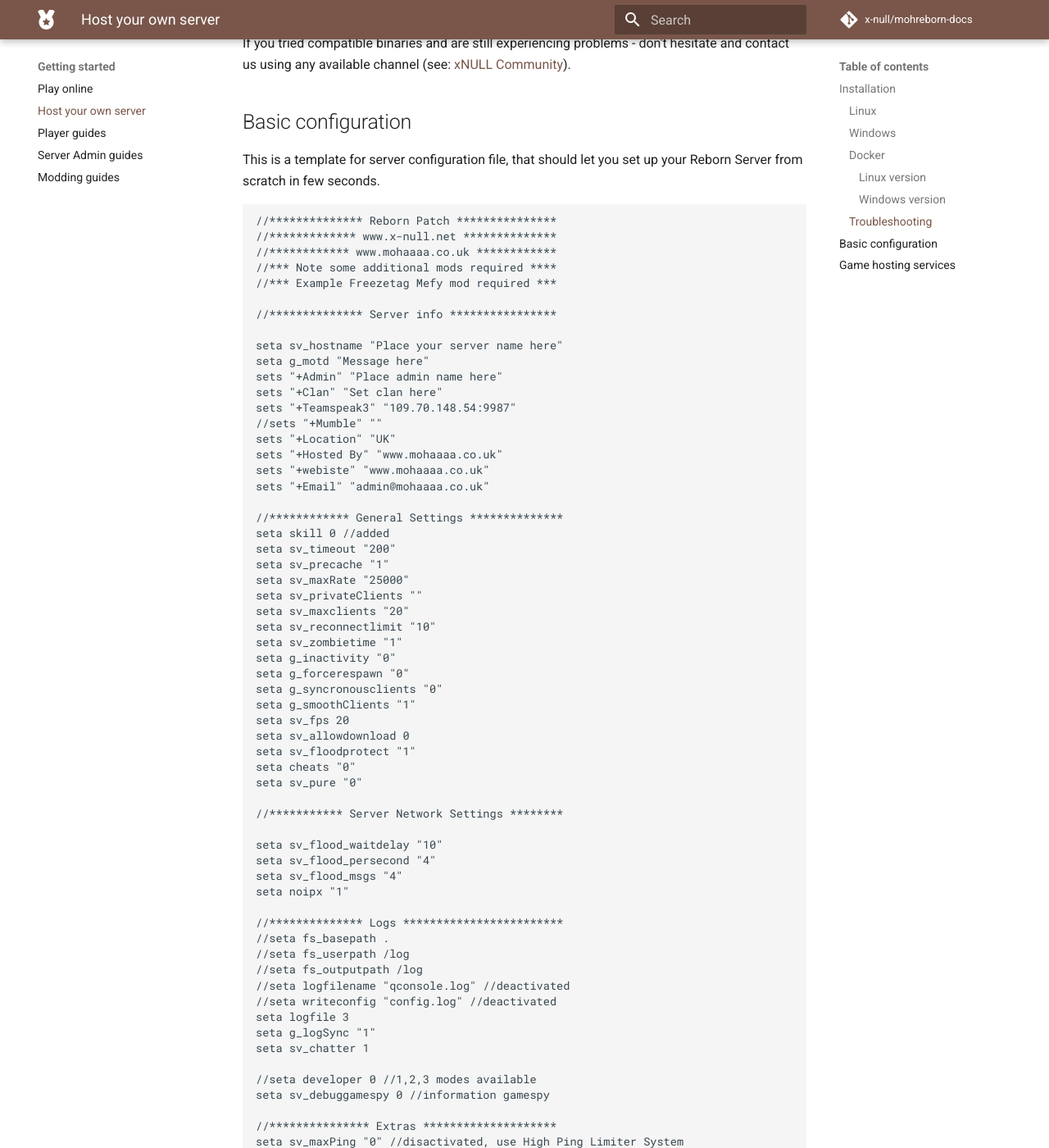
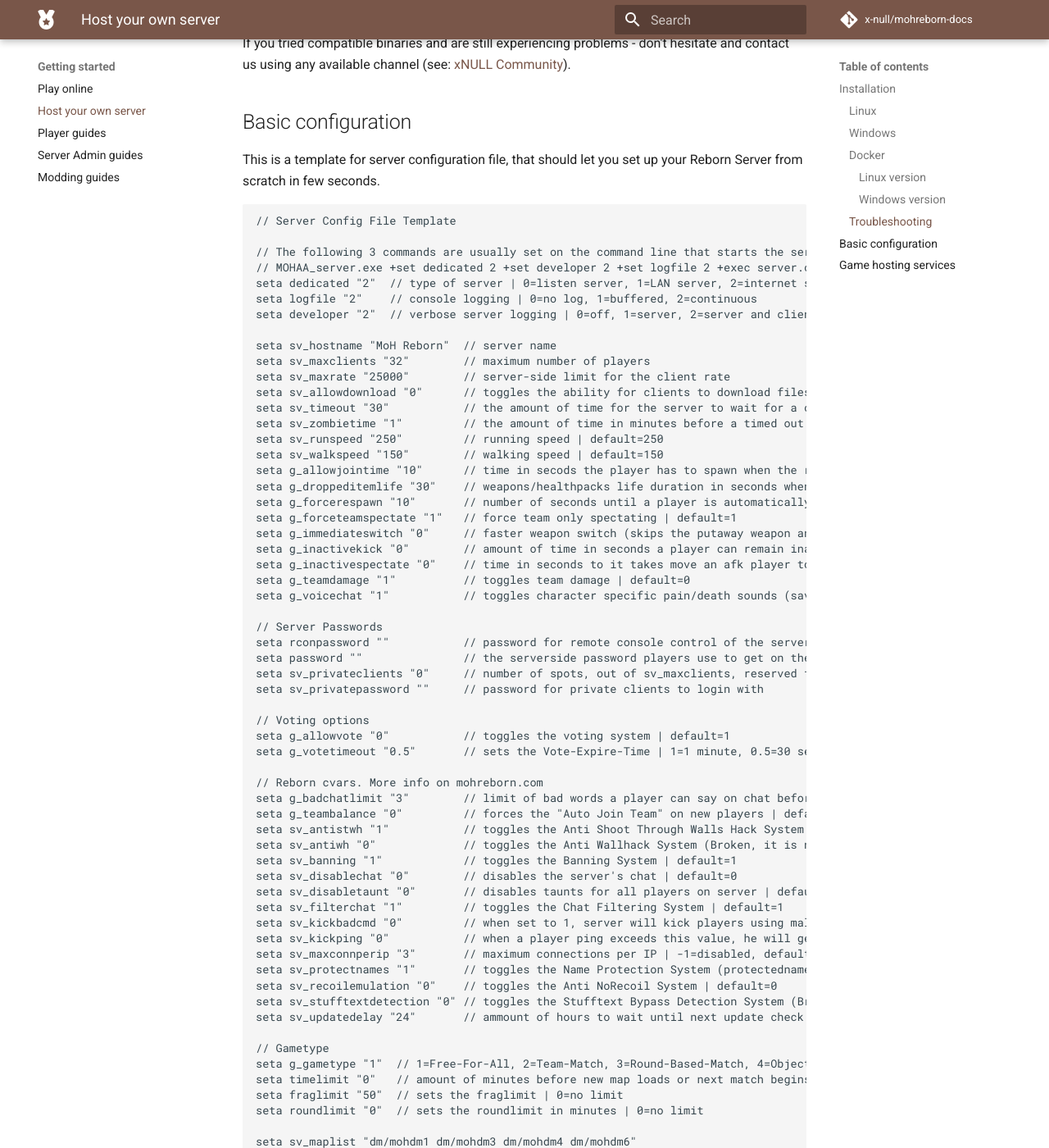
Before and after one commit to x-null/mohreborn-docs, an MkDocs documentation site: the page built from docs/getting-started/host-your-own-server.md, in a window 1280 px wide and 1400 px high, scrolled down 3120 px. Shown: the whole window at 82% size. Built offline with MkDocs 1.6.1 and Material for MkDocs 9.7.7, drawn with Linux system fonts in a browser that asks for light colours; comment, search, counter and statistics services are not loaded; some of the changed text lies outside the part shown.

Commit message:
Improve the server.cfg template (cleaner version)
Removed useless/unnecessary cvars (some don't even exist in mohaa)
Added a short summary for each cvar

Simpler and easier to understand for server admins

````diff
--- a/docs/getting-started/host-your-own-server.md
+++ b/docs/getting-started/host-your-own-server.md
@@ -126,227 +126,68 @@
 This is a template for server configuration file, that should let you set up your Reborn Server from scratch in few seconds.
 
 ```
-//************** Reborn Patch ***************
-//************* www.x-null.net **************
-//************ www.mohaaaa.co.uk ************
-//*** Note some additional mods required ****
-//*** Example Freezetag Mefy mod required ***
+// Server Config File Template
 
-//************** Server info ****************
+// The following 3 commands are usually set on the command line that starts the server
+// MOHAA_server.exe +set dedicated 2 +set developer 2 +set logfile 2 +exec server.cfg
+seta dedicated "2"  // type of server | 0=listen server, 1=LAN server, 2=internet server
+seta logfile "2"    // console logging | 0=no log, 1=buffered, 2=continuous
+seta developer "2"  // verbose server logging | 0=off, 1=server, 2=server and client
 
-seta sv_hostname "Place your server name here"
-seta g_motd "Message here"
-sets "+Admin" "Place admin name here"
-sets "+Clan" "Set clan here"
-sets "+Teamspeak3" "109.70.148.54:9987"
-//sets "+Mumble" ""
-sets "+Location" "UK"
-sets "+Hosted By" "www.mohaaaa.co.uk"
-sets "+webiste" "www.mohaaaa.co.uk"
-sets "+Email" "admin@mohaaaa.co.uk"
+seta sv_hostname "MoH Reborn"  // server name
+seta sv_maxclients "32"        // maximum number of players
+seta sv_maxrate "25000"        // server-side limit for the client rate
+seta sv_allowdownload "0"      // toggles the ability for clients to download files from the server | default=1
+seta sv_timeout "30"           // the amount of time for the server to wait for a client packet before assuming a disconnected state | default=120
+seta sv_zombietime "1"         // the amount of time in minutes before a timed out player is removed from the server | default=2
+seta sv_runspeed "250"         // running speed | default=250
+seta sv_walkspeed "150"        // walking speed | default=150
+seta g_allowjointime "10"      // time in secods the player has to spawn when the round starts in objective mode | default=30
+seta g_droppeditemlife "30"    // weapons/healthpacks life duration in seconds when dropped | default=30
+seta g_forcerespawn "10"       // number of seconds until a player is automatically respawned (if the player doesn't do it by itself) | disabled=0, default=0
+seta g_forceteamspectate "1"   // force team only spectating | default=1
+seta g_immediateswitch "0"     // faster weapon switch (skips the putaway weapon animation) | 1=enabled, 0=disabled, default=0
+seta g_inactivekick "0"        // amount of time in seconds a player can remain inactive before kicked | 0=disabled, default=900
+seta g_inactivespectate "0"    // time in seconds to it takes move an afk player to expectator | 0=disabled, default=60
+seta g_teamdamage "1"          // toggles team damage | default=0
+seta g_voicechat "1"           // toggles character specific pain/death sounds (saves server sound indexes if turned off) | default=1
 
-//************ General Settings **************
-seta skill 0 //added
-seta sv_timeout "200"
-seta sv_precache "1"
-seta sv_maxRate "25000"
-seta sv_privateClients ""
-seta sv_maxclients "20"
-seta sv_reconnectlimit "10"
-seta sv_zombietime "1"
-seta g_inactivity "0"
-seta g_forcerespawn "0"
-seta g_syncronousclients "0"
-seta g_smoothClients "1"
-seta sv_fps 20
-seta sv_allowdownload 0
-seta sv_floodprotect "1"
-seta cheats "0"
-seta sv_pure "0"
+// Server Passwords
+seta rconpassword ""           // password for remote console control of the server
+seta password ""               // the serverside password players use to get on the server
+seta sv_privateclients "0"     // number of spots, out of sv_maxclients, reserved for players with the server password (sv_privatepassword) | default=0
+seta sv_privatepassword ""     // password for private clients to login with
 
-//*********** Server Network Settings ********
+// Voting options
+seta g_allowvote "0"           // toggles the voting system | default=1
+seta g_votetimeout "0.5"       // sets the Vote-Expire-Time | 1=1 minute, 0.5=30 seconds
 
-seta sv_flood_waitdelay "10"
-seta sv_flood_persecond "4"
-seta sv_flood_msgs "4"
-seta noipx "1"
+// Reborn cvars. More info on mohreborn.com
+seta g_badchatlimit "3"        // limit of bad words a player can say on chat before he gets kicked when sv_filterchat is on | default=3
+seta g_teambalance "0"         // forces the "Auto Join Team" on new players | default=0
+seta sv_antistwh "1"           // toggles the Anti Shoot Through Walls Hack System | default=1
+seta sv_antiwh "0"             // toggles the Anti Wallhack System (Broken, it is not recommended to turn it on) | 0=disabled,
+seta sv_banning "1"            // toggles the Banning System | default=1
+seta sv_disablechat "0"        // disables the server's chat | default=0
+seta sv_disabletaunt "0"       // disables taunts for all players on server | default=0
+seta sv_filterchat "1"         // toggles the Chat Filtering System | default=1
+seta sv_kickbadcmd "0"         // when set to 1, server will kick players using malicious or bad commands | default=1
+seta sv_kickping "0"           // when a player ping exceeds this value, he will get kicked from server | 0=disabled, default=500
+seta sv_maxconnperip "3"       // maximum connections per IP | -1=disabled, default=3
+seta sv_protectnames "1"       // toggles the Name Protection System (protectednamefilter.cfg) | default=1
+seta sv_recoilemulation "0"    // toggles the Anti NoRecoil System | default=0
+seta sv_stufftextdetection "0" // toggles the Stufftext Bypass Detection System (Broken, it is not recommended to turn it on) | default=1
+seta sv_updatedelay "24"       // ammount of hours to wait until next update check | default=12
 
-//************** Logs ************************
-//seta fs_basepath .
-//seta fs_userpath /log
-//seta fs_outputpath /log
-//seta logfilename "qconsole.log" //deactivated
-//seta writeconfig "config.log" //deactivated
-seta logfile 3
-seta g_logSync "1"
-seta sv_chatter 1
+// Gametype
+seta g_gametype "1"  // 1=Free-For-All, 2=Team-Match, 3=Round-Based-Match, 4=Objective-Match
+seta timelimit "0"   // amount of minutes before new map loads or next match begins | 0=no limit
+seta fraglimit "50"  // sets the fraglimit | 0=no limit
+seta roundlimit "0"  // sets the roundlimit in minutes | 0=no limit
 
-//seta developer 0 //1,2,3 modes available
-seta sv_debuggamespy 0 //information gamespy
+seta sv_maplist "dm/mohdm1 dm/mohdm3 dm/mohdm4 dm/mohdm6"
 
-//*************** Extras ********************
-seta sv_maxPing "0" //disactivated, use High Ping Limiter System
-seta sv_minPing "0" //activated
-
-//************* Server Passwords ************
-seta rconpassword "xxxxx"
-//seta sv_privatePassword ""
-//seta password "x" // deactivated
-
-//******** Game Play Default Settings *******
-seta g_gravity "800"
-seta g_knockback "1000"
-seta g_quadfactor "3"
-seta g_speed "320"
-seta g_healrate 0
-seta g_healthdrop 1
-seta g_realismmode 1
-seta g_forceteamspectate 1
-seta g_spectate_allow_full_chat 0
-seta sv_team_spawn_interval 0
-seta g_inactivespectate 0
-seta g_inactivekick 0
-seta g_teamswitchdelay 10
-seta g_allowjointime 20  //default 30
-seta cg_forcemodels 1
-
-//*************** Team Preferences **********
-seta g_teamdamage "0"
-
-//**************** Voting *******************
-//seta g_allowVote "0" //deactivated
-//seta g_votetimeout "0.3"
-
-//************* Masterservers ***************
-// add up to 4 additional master servers
-// Note: This feature does not work in MoHAA
-// but may be implemented in future Reborn Releases
-seta sv_master1 "mohmaster.2015.com"
-seta sv_master2 "master0.gamespy.com"
-seta sv_master3 "master1.gamespy.com"
-//seta sv_master1 "scapp.net"
-//seta sv_master2 ""
-//seta sv_master3 ""
-seta sv_gamespy 1
-
-//*******************************************
-//************** ProMod *********************
-//seta "promod" "0" //deactivated
-//seta "playmode" "public1noac" //deactivated
-//*******************************************
-//*******************************************
-
-
-//*******************************************
-//*** Extended Gametypes (Freezetag etc.)****
-//*******************************************
-//************ Caputure the flag ************
-//set g_extgametype ctf
-//set g_ctf_settings "respawn: 0 returnboth: 1 capturepress: -1"
-
-//************ Demolition *******************
-//set g_extgametype dem
-//set g_dem_settings "respawn: 1 attacker: swap mef_team_spawn_interval: 6"
-
-//************ Freeze-Tag *******************
-//set g_extgametype ft
-//set g_ft_settings "meltgun: on melttime: 35" //deactived
-
-//************ Freeze-Tag-CTF ***************
-//set g_extgametype ftctf
-//set g_ftctf_settings "pointlimit: 6 countdown: 30 meltgun: off mef_team_spawn_interval: 6"
-
-//************ Freeze-Tag-Demolition ********
-//set g_extgametype ftdem
-//set g_ftdem_settings "settime: 20 defusetime: 10 ticktime: 60"
-
-//************ Freeze-Tag-Objective *********
-//set g_extgametype ftobj
-//set g_ftobj_settings "meltgun: on melttime: 30"
-
-
-//******************Gametype ****************
-// Set the type of game: 1=Deathmatch 2=Team match 3=Roundbased 4=Obj
-seta g_gametype 4
-seta g_extgametype obj //deactivated
-
-
-seta roundlimit "5"
-seta timelimit "0"
-seta fraglimit "7"
-seta dmrespawning "0"
-seta dmroundlimit "0"
-
-//*******************************************
-//************* Maprotatin / Map ************
-//seta sv_maplist "obj/obj_team1 obj/obj_team2 obj/obj_team4 "
-//map obj/obj_team1 //starts with hunt
-
-seta sv_maplist "obj/obj_team1 obj/obj_team2 obj/obj_team4"
-map obj/obj_team2   //= stalingrad
-
-//********** Reborn Patch settings ***********
-//*************   1.12  **********************
-
-//** Sets banning 1=on 0=off
-seta sv_banning 1
-
-//** Sets filter 1=on 0=off reads filterchat.cfg
-seta sv_filterchat 1
-
-//** Sets In-game chat 1=on 0=off
-sv_disablechat 0
-
-//** Sets Kinping //was 998
-seta sv_kickping 0
-
-//** sets how many connections from Same IP
-seta sv_maxconnperip 3
-
-//** Set Kick Bad cmd 1=on 0=off
-seta sv_kickbadcmd 1
-
-//** Sets Sound Distance
-seta sv_sounddistance "8000" // deprecated, doesn't change anything
-
-//** Sets Anti Wall hack mode 1,2,3,4,5,6
-//** 1=Bone A-WH; 2=Hitbox A-WH; 3=BonePredict
-//** A-WH; 4=FramePredict A-WH;
-//** 5=Testing(better accuracy);
-//** 6=tweaked mode 5 (RC3.1.005+ only))
-seta sv_antiwh "0"
-
-//** Skips AntiWH checks for players above given
-//** ping (<0...999>)
-sv_antiwhskipping 400
-
-//** Sets Anti shoot through walls 1=on 0=off
-seta sv_antistwh "1"
-
-//** Sets recoil emulation 1=on 0=off
-seta sv_recoilemulation "0"
-
-//** Sets stufftext detection 1=on 0=off
-seta sv_stufftextdetection "0"
-
-//** Sets Anti cham 1=on 0=off
-seta anticham "0" // works only with anticham mod
-
-//** Sets server update check delay (hours)
-seta sv_updatedelay 24
-
-//** Turns Teambalancing feature 0=off; 1=on
-seta g_teambalance 0
-
-//** Sets an IP from which your
-//** remote tool like CI, ForeSight or Scapp is
-//** communicating with the patch. It will be let
-//** through the anti-getstatus flood as trusted
-//** IP.(XXX.XXX.XXX.XXX)
-seta sv_remotetoolip "127.0.0.1"
-
-//** GetStatus/GetInfo Anti Flood Protection 1=on 0=off
-seta sv_packetantiflood 1
+map "dm/mohdm6" // Starts the first map (Stalingrad)
 ```
 
 ## Game hosting services
````
